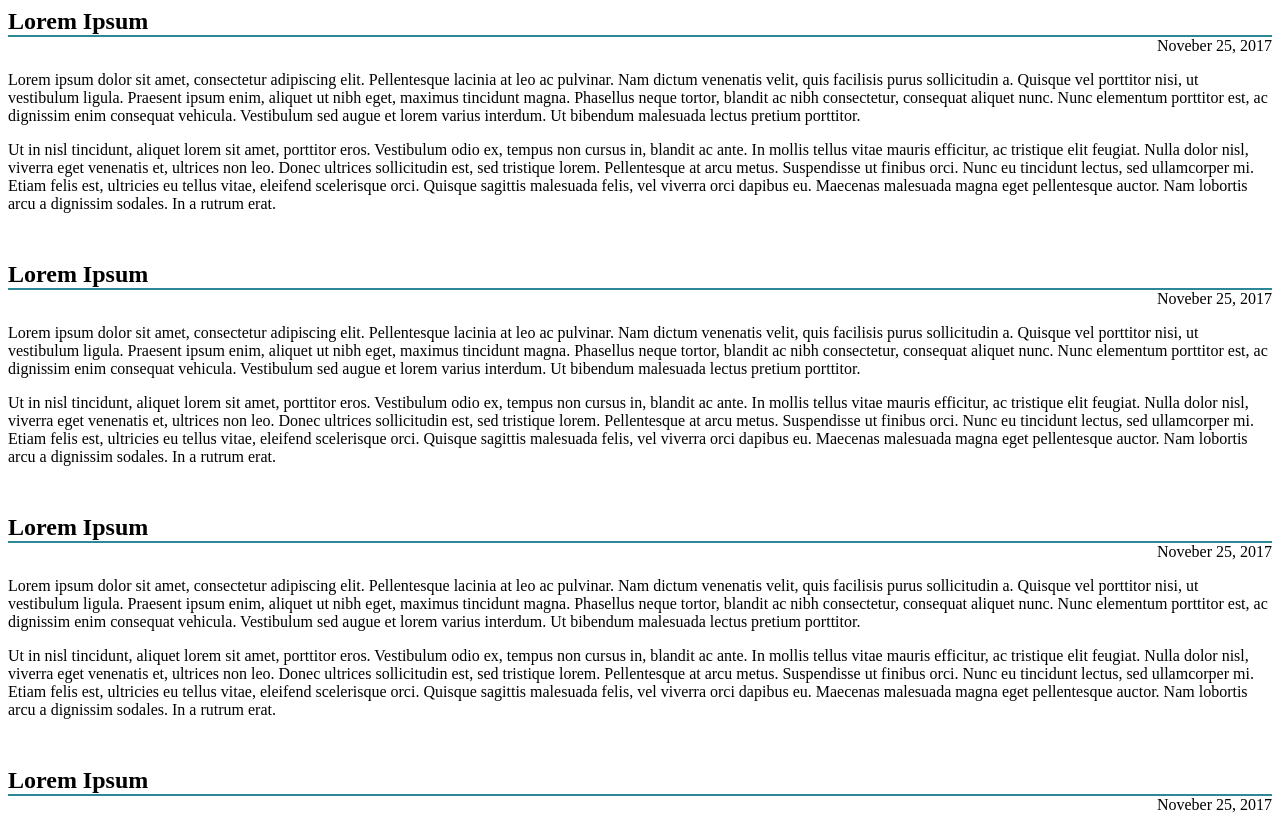
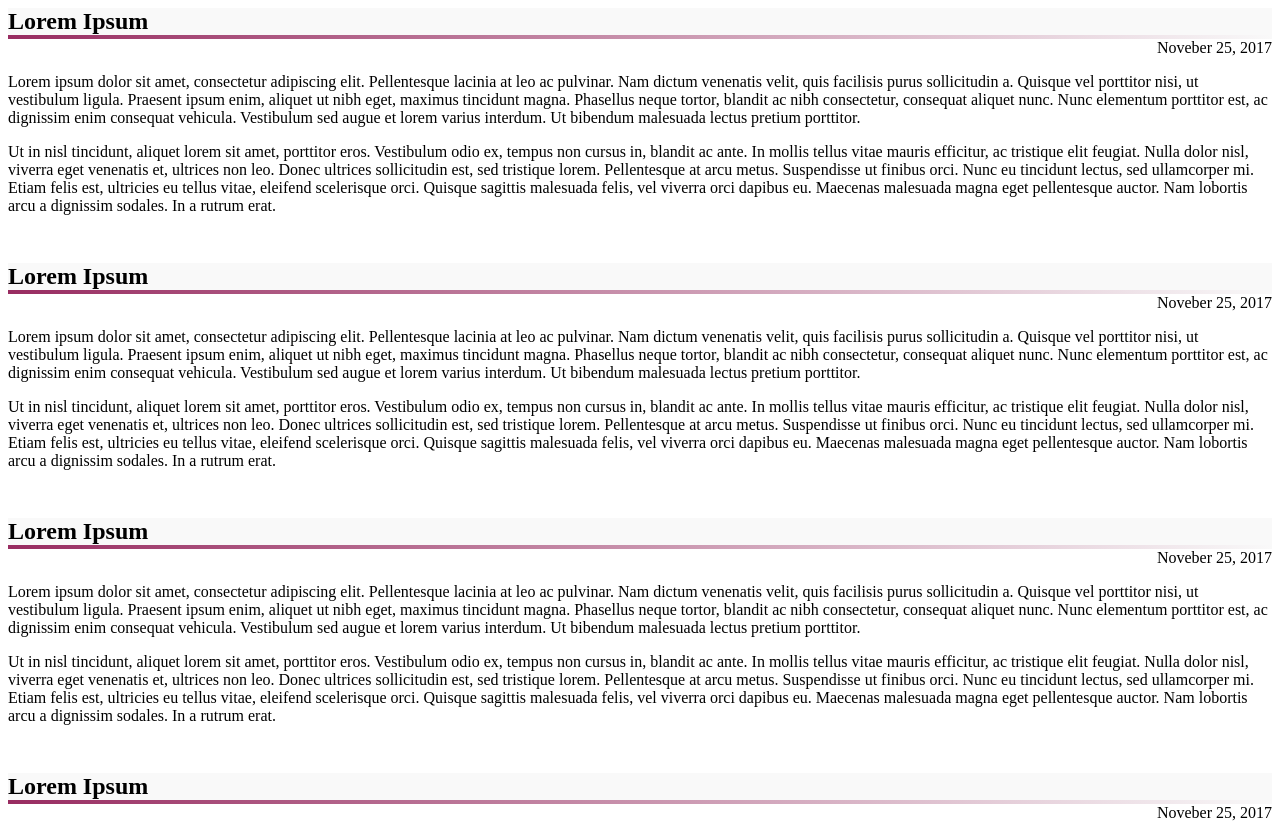
Before and after one commit to tcfunk/suchprogrammer.net, a Gatsby site: page / in a window 1280 px wide. Shown: the top 825 px of the page. Built offline with nearby package versions, Linux system fonts and the light colour scheme; Gatsby itself is replaced by a stand-in of ours.

Commit message:
Pretend gradient border for article titles

```diff
--- a/src/components/article/article.js
+++ b/src/components/article/article.js
@@ -6,7 +6,9 @@ class Article extends React.Component {
 	render() {
 		return  (
 			<article>
-				<h2 className="article-title">Lorem Ipsum</h2>
+				<div className="article-title">
+					<h2>Lorem Ipsum</h2>
+				</div>
 				<span className="date-posted">Noveber 25, 2017</span>
 				<p>Lorem ipsum dolor sit amet, consectetur adipiscing elit. Pellentesque lacinia at leo ac pulvinar. Nam dictum venenatis velit, quis facilisis purus sollicitudin a. Quisque vel porttitor nisi, ut vestibulum ligula. Praesent ipsum enim, aliquet ut nibh eget, maximus tincidunt magna. Phasellus neque tortor, blandit ac nibh consectetur, consequat aliquet nunc. Nunc elementum porttitor est, ac dignissim enim consequat vehicula. Vestibulum sed augue et lorem varius interdum. Ut bibendum malesuada lectus pretium porttitor.</p>
 				<p>Ut in nisl tincidunt, aliquet lorem sit amet, porttitor eros. Vestibulum odio ex, tempus non cursus in, blandit ac ante. In mollis tellus vitae mauris efficitur, ac tristique elit feugiat. Nulla dolor nisl, viverra eget venenatis et, ultrices non leo. Donec ultrices sollicitudin est, sed tristique lorem. Pellentesque at arcu metus. Suspendisse ut finibus orci. Nunc eu tincidunt lectus, sed ullamcorper mi. Etiam felis est, ultricies eu tellus vitae, eleifend scelerisque orci. Quisque sagittis malesuada felis, vel viverra orci dapibus eu. Maecenas malesuada magna eget pellentesque auctor. Nam lobortis arcu a dignissim sodales. In a rutrum erat.</p>
--- a/src/components/article/article.scss
+++ b/src/components/article/article.scss
@@ -9,9 +9,15 @@ article {
 }
 
 .article-title {
-	margin-top: 0;
-	margin-bottom: 0;
-	border-bottom: 2px solid $color-blossom;
+	background: $color-fade;
+	background: linear-gradient(to right, $color-fade, $color-bg);
+	padding-bottom: 4px;
+
+	h2 {
+		background: $color-bg;
+		margin-top: 0;
+		margin-bottom: 0;
+	}
 }
 
 .date-posted {
```
